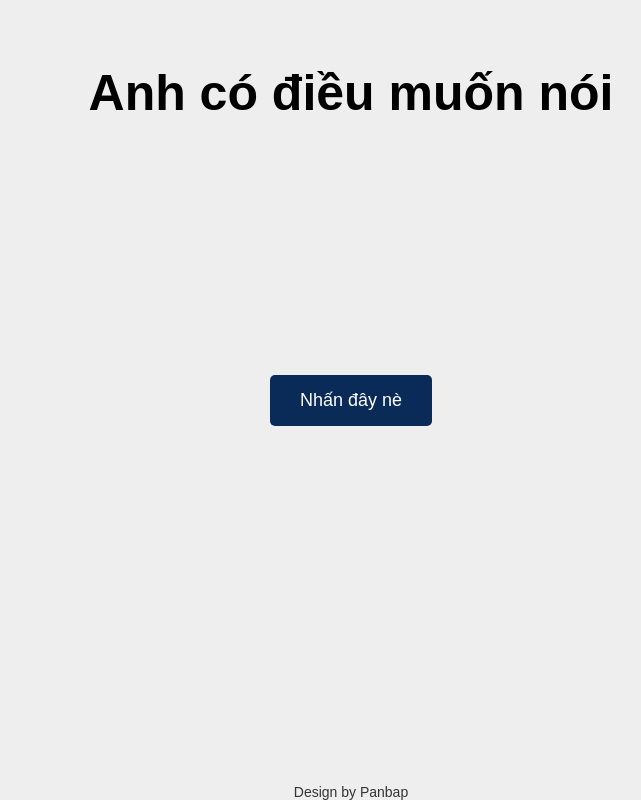
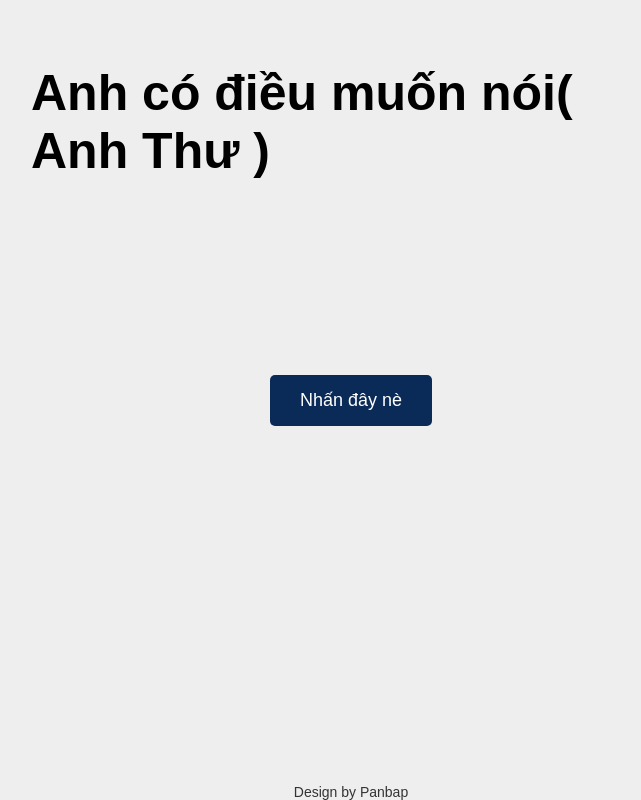
Before and after one commit to TranvantienZ/vtien-, a plain HTML site: page index.html in a window 1280 px wide. Shown: the whole page, without its empty margins (289-930 px from the left). Drawn offline with Linux system fonts and the light colour scheme.

Commit message:
Update index.html

```diff
--- a/index.html
+++ b/index.html
@@ -12,7 +12,7 @@
 
 <body>
 
-  <h1>Anh có điều muốn nói</h1>
+  <h1>Anh có điều muốn nói( Anh Thư )</h1>
   <button onclick="generateRandomNotifications()">Nhấn đây nè</button>
   <script src="./script.js"></script>
 </body>
```
